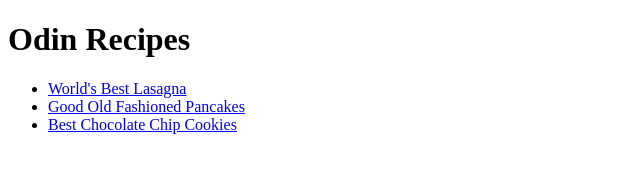
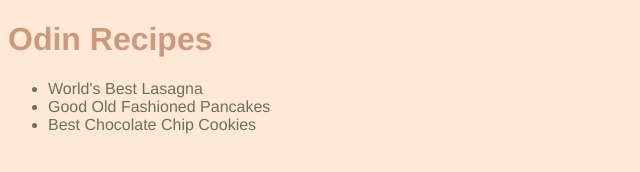
Before and after one commit to almalmalm/odin-recipes, a plain HTML site: page index.html in a window 1280 px wide. Shown: the whole page, without its empty margins (0-640 px from the left). Drawn offline with Linux system fonts and the light colour scheme.

Commit message:
Add basic background, color, font

```diff
--- a/styles/style.css
+++ b/styles/style.css
@@ -0,0 +1,14 @@
+*{
+    background-color: #ffe8d6;
+    color: #6b705c;
+    font-family: Helvetica, sans-serif;
+}
+
+h1,
+h3 {
+    color: #cb997e;
+}
+
+a {
+    text-decoration: none;
+}
```
Also changed, not shown: recipes/chocolate-chip-cookies.html (+1 -0 lines), recipes/lasagna.html (+1 -0 lines), recipes/pancakes.html (+1 -0 lines), index.html (indentation only).
